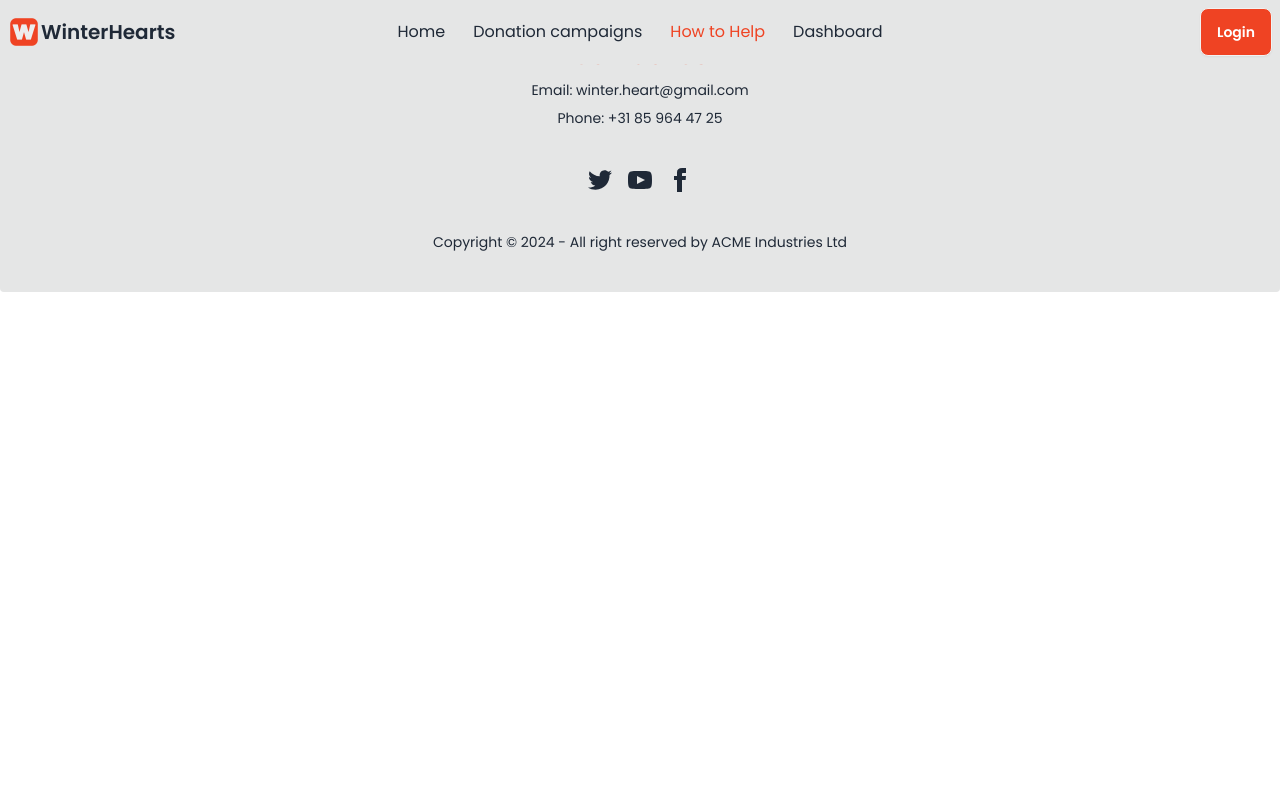
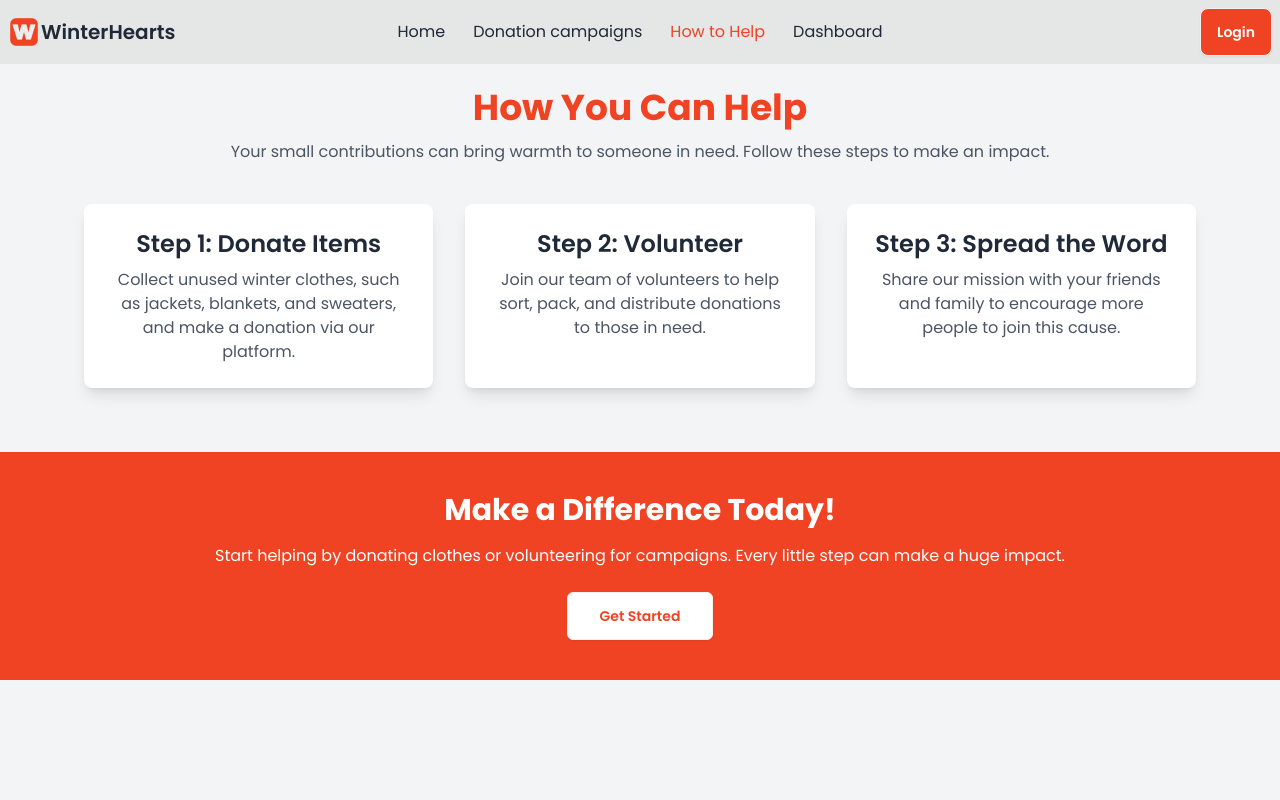
Before and after one commit to mushayed18/Winter-Hearts, a React (Vite) app: page /how-to-help in a window 1280 px wide. Shown: the top 800 px of the page. Built offline with nearby package versions, Linux system fonts and the light colour scheme; no server answers.

Commit message:
Private route added

```diff
--- /dev/null
+++ b/src/Pages/ForgetPassword.jsx
@@ -0,0 +1,69 @@
+import { useContext } from "react";
+import { Helmet } from "react-helmet-async";
+import { AuthContext } from "../Provider/AuthProvider";
+import Swal from "sweetalert2";
+
+const ForgetPassword = () => {
+  const { gmailAddress, resetPassword } = useContext(AuthContext);
+
+  const handleFormSubmit = (e) => {
+    e.preventDefault();
+
+    const email = e.target.email.value;
+
+    resetPassword(email)
+      .then(() => {
+        Swal.fire({
+          icon: "success",
+          title: "Success",
+          text: "Password reset email sent to your email!",
+        });
+      })
+      .catch((error) => {
+        Swal.fire({
+          icon: "error",
+          title: "Incorrect Credential",
+          text: "Please type valid user email or password",
+        });
+      });
+  };
+
+  return (
+    <div className="hero bg-base-200 min-h-screen">
+      <Helmet>
+        <title>Forgot Password | Winter Hearts</title>
+      </Helmet>
+      <div className="hero-content flex-col pt-9 md:pt-2">
+        <div className="text-center">
+          <h1 className="text-3xl font-normal pt-10 md:pt-0">
+            Reset your password!
+          </h1>
+        </div>
+        <div className="card bg-base-100 w-full max-w-sm shrink-0 shadow-2xl rounded-none">
+          <form onSubmit={handleFormSubmit} className="card-body">
+            <div className="form-control">
+              <label className="label">
+                <span className="label-text md:w-96">Email</span>
+              </label>
+              <input
+                type="email"
+                name="email"
+                placeholder="email address"
+                className="input input-bordered"
+                defaultValue={gmailAddress}
+                required
+              />
+            </div>
+            <div className="form-control mt-6">
+              <button className="btn bg-[#EF4323] text-white">
+                Reset Password
+              </button>
+            </div>
+          </form>
+        </div>
+      </div>
+    </div>
+  );
+};
+
+export default ForgetPassword;
--- a/src/Pages/HowToHelp.jsx
+++ b/src/Pages/HowToHelp.jsx
@@ -1,12 +1,61 @@
-import React from "react";
 import { Helmet } from "react-helmet-async";
+import { useNavigate } from "react-router-dom";
+
 
 const HowToHelp = () => {
+  const navigate = useNavigate();
+
+  const handleGetStartedBtn = () => {
+    navigate('/donation-campaigns')
+  }
+
   return (
-    <div>
+    <div className="min-h-screen bg-gray-100 py-10 my-12">
       <Helmet>
-        <title>How to help | Winter Hearts</title>
+        <title>How to Help | Winter Hearts</title>
       </Helmet>
+
+      <div className="text-center mb-10">
+        <h1 className="text-4xl font-bold text-[#EF4323]">How You Can Help</h1>
+        <p className="text-gray-600 mt-3">
+          Your small contributions can bring warmth to someone in need. Follow these steps to make an impact.
+        </p>
+      </div>
+
+      <div className="max-w-6xl mx-auto grid grid-cols-1 md:grid-cols-3 gap-8 px-5">
+        <div className="bg-white shadow-lg rounded-lg p-6 text-center">
+          <h2 className="text-2xl font-semibold text-gray-800">Step 1: Donate Items</h2>
+          <p className="text-gray-600 mt-2">
+            Collect unused winter clothes, such as jackets, blankets, and sweaters, and make a donation via our platform.
+          </p>
+        </div>
+
+        <div className="bg-white shadow-lg rounded-lg p-6 text-center">
+          <h2 className="text-2xl font-semibold text-gray-800">Step 2: Volunteer</h2>
+          <p className="text-gray-600 mt-2">
+            Join our team of volunteers to help sort, pack, and distribute donations to those in need.
+          </p>
+        </div>
+
+        <div className="bg-white shadow-lg rounded-lg p-6 text-center">
+          <h2 className="text-2xl font-semibold text-gray-800">Step 3: Spread the Word</h2>
+          <p className="text-gray-600 mt-2">
+            Share our mission with your friends and family to encourage more people to join this cause.
+          </p>
+        </div>
+      </div>
+
+      <div className="bg-[#EF4323] text-white py-10 mt-16">
+        <div className="max-w-4xl mx-auto text-center">
+          <h2 className="text-3xl font-bold">Make a Difference Today!</h2>
+          <p className="mt-4">
+            Start helping by donating clothes or volunteering for campaigns. Every little step can make a huge impact.
+          </p>
+          <button onClick={handleGetStartedBtn} className="btn bg-white text-[#EF4323] mt-6 font-semibold px-8 py-3 rounded-md">
+            Get Started
+          </button>
+        </div>
+      </div>
     </div>
   );
 };
--- /dev/null
+++ b/src/Pages/Loading.jsx
@@ -0,0 +1,10 @@
+
+const Loading = () => {
+    return (
+        <div className="min-h-screen flex justify-center items-center">
+            <span className="loading loading-spinner loading-lg"></span>
+        </div>
+    );
+};
+
+export default Loading;
--- a/src/Pages/Login.jsx
+++ b/src/Pages/Login.jsx
@@ -4,11 +4,16 @@ import { AuthContext } from "../Provider/AuthProvider";
 import Swal from "sweetalert2";
 import { FcGoogle } from "react-icons/fc";
 import { Helmet } from "react-helmet-async";
+import Loading from "./Loading";
 
 const Login = () => {
-  const { signInUser, user, setUser, signInWithGoogle } = useContext(AuthContext);
+  const { signInUser, user, setUser, signInWithGoogle, setGmailAddress, loading, setLoading } = useContext(AuthContext);
 
   const navigate = useNavigate();
+
+  const storeEmail = (e) => {
+    setGmailAddress(e.target.value);
+  }
 
   const handleFormSubmit = (e) => {
     e.preventDefault();
@@ -18,7 +23,7 @@ const Login = () => {
 
     signInUser(email, password)
       .then((result) => {
-        const user = result.user;
+        setUser(result.user);
         navigate('/');
       })
       .catch((error) => {
@@ -37,6 +42,12 @@ const Login = () => {
     })
   }
 
+  console.log(loading);
+
+  if(loading) {
+    return <Loading></Loading>
+  }
+
   return (
     <div className="hero bg-base-200 min-h-screen">
       <Helmet>
@@ -53,6 +64,7 @@ const Login = () => {
                 <span className="label-text md:w-96">Email</span>
               </label>
               <input
+                onKeyUp={storeEmail}
                 type="email"
                 name="email"
                 placeholder="email address"
@@ -72,7 +84,7 @@ const Login = () => {
                 required
               />
               <label className="label">
-                <Link className="text-sm font-normal">Forgot password?</Link>
+                <Link className="text-sm font-normal" to='/forget-password'>Forgot password?</Link>
               </label>
             </div>
             <div className="form-control mt-6">
--- a/src/Pages/Register.jsx
+++ b/src/Pages/Register.jsx
@@ -6,9 +6,10 @@ import { IoEyeOutline } from "react-icons/io5";
 import { FaRegEyeSlash } from "react-icons/fa6";
 import { FcGoogle } from "react-icons/fc";
 import { Helmet } from "react-helmet-async";
+import Loading from "./Loading";
 
 const Register = () => {
-  const { createUser, setUser, updateUserProfile, signInWithGoogle } =
+  const { createUser, setUser, updateUserProfile, signInWithGoogle, loading } =
     useContext(AuthContext);
 
   const navigate = useNavigate();
@@ -61,6 +62,13 @@ const Register = () => {
         });
       });
   };
+
+
+  console.log(loading);
+
+  if(loading) {
+    return <Loading></Loading>
+  }
 
   return (
     <div className="hero bg-base-200 min-h-screen">
--- a/src/Pages/UpdateProfile.jsx
+++ b/src/Pages/UpdateProfile.jsx
@@ -2,6 +2,7 @@ import React, { useContext } from "react";
 import { AuthContext } from "../Provider/AuthProvider";
 import { useNavigate } from "react-router-dom";
 import { Helmet } from "react-helmet-async";
+import Swal from "sweetalert2";
 
 const UpdateProfile = () => {
   const { updateUserProfile } = useContext(AuthContext);
@@ -15,6 +16,11 @@ const UpdateProfile = () => {
     const photo = e.target.photo.value;
 
     updateUserProfile({ displayName: name, photoURL: photo }).then(() => {
+      Swal.fire({
+        icon: "success",
+        title: "Success",
+        text: "Your profile has been updated!",
+      });
       navigate("/dashboard");
     });
   };
--- /dev/null
+++ b/src/PrivateRoute/PrivateRoute.jsx
@@ -0,0 +1,22 @@
+import { useContext } from "react";
+import { AuthContext } from "../Provider/AuthProvider";
+import { Navigate } from "react-router-dom";
+import Loading from "../Pages/Loading";
+
+const PrivateRoute = ({children}) => {
+    const {user, loading} = useContext(AuthContext);
+
+    if(user && user?.email) {
+        return children;
+    }
+
+    if(loading) {
+        return <Loading></Loading>
+    }
+
+    return (
+        <Navigate to='/login'></Navigate>
+    );
+};
+
+export default PrivateRoute;
--- a/src/Provider/AuthProvider.jsx
+++ b/src/Provider/AuthProvider.jsx
@@ -1,4 +1,4 @@
-import { createUserWithEmailAndPassword, GoogleAuthProvider, onAuthStateChanged, signInWithEmailAndPassword, signInWithPopup, signOut, updateProfile } from "firebase/auth";
+import { createUserWithEmailAndPassword, GoogleAuthProvider, onAuthStateChanged, sendPasswordResetEmail, signInWithEmailAndPassword, signInWithPopup, signOut, updateProfile } from "firebase/auth";
 import { createContext, useEffect, useState } from "react";
 import { auth } from "../firebase/firebase.config";
 
@@ -9,27 +9,54 @@ const googleProvider = new GoogleAuthProvider();
 const AuthProvider = ({ children }) => {
   const [user, setUser] = useState(null);
 
+  const [loading, setLoading] = useState(true);
+
+  const [gmailAddress, setGmailAddress] = useState('');
+
   console.log(user);
 
   const createUser = (email, password) => {
-    return createUserWithEmailAndPassword(auth, email, password);
+    setLoading(true);
+    return createUserWithEmailAndPassword(auth, email, password).finally(() =>
+      setLoading(false)
+    );
   };
 
   const updateUserProfile = (updatedData) => {
+    setLoading(true);
     return updateProfile(auth.currentUser, updatedData);
   }
 
   const signOutUser = () => {
+    setLoading(true);
     return signOut(auth);
   }
 
   const signInUser = (email, password) => {
-    return signInWithEmailAndPassword(auth, email, password);
+    setLoading(true);
+    return signInWithEmailAndPassword(auth, email, password).finally(() =>
+      setLoading(false)
+    );
   }
 
   const signInWithGoogle = () => {
     return signInWithPopup(auth, googleProvider);
   }
+
+  const resetPassword = (email) => {
+    return sendPasswordResetEmail(auth, email);
+  }
+
+  useEffect(() => {
+    const unsubsribe = onAuthStateChanged(auth, (currentUser) => {
+        setUser(currentUser);
+        setLoading(false);
+    });
+
+    return () => {
+        unsubsribe();
+    }
+  }, []);
 
   const authInfo = {
     user,
@@ -38,18 +65,12 @@ const AuthProvider = ({ children }) => {
     updateUserProfile,
     signOutUser,
     signInUser,
-    signInWithGoogle
+    signInWithGoogle,
+    gmailAddress,
+    setGmailAddress,
+    resetPassword,
+    loading
   };
-
-  useEffect(() => {
-    const unsubsribe = onAuthStateChanged(auth, (currentUser) => {
-        setUser(currentUser);
-    });
-
-    return () => {
-        unsubsribe();
-    }
-  }, []);
 
   return (
     <AuthContext.Provider value={authInfo}>{children}</AuthContext.Provider>
--- a/src/Root/Footer.jsx
+++ b/src/Root/Footer.jsx
@@ -46,7 +46,7 @@ const Footer = () => {
         </nav>
         <aside>
           <p>
-            Copyright © {new Date().getFullYear()} - All right reserved by ACME
+            Copyright © {new Date().getFullYear()} - All right reserved by Winter Hearts
             Industries Ltd
           </p>
         </aside>
```
Also changed, not shown: src/main.jsx (+9 -3 lines).
